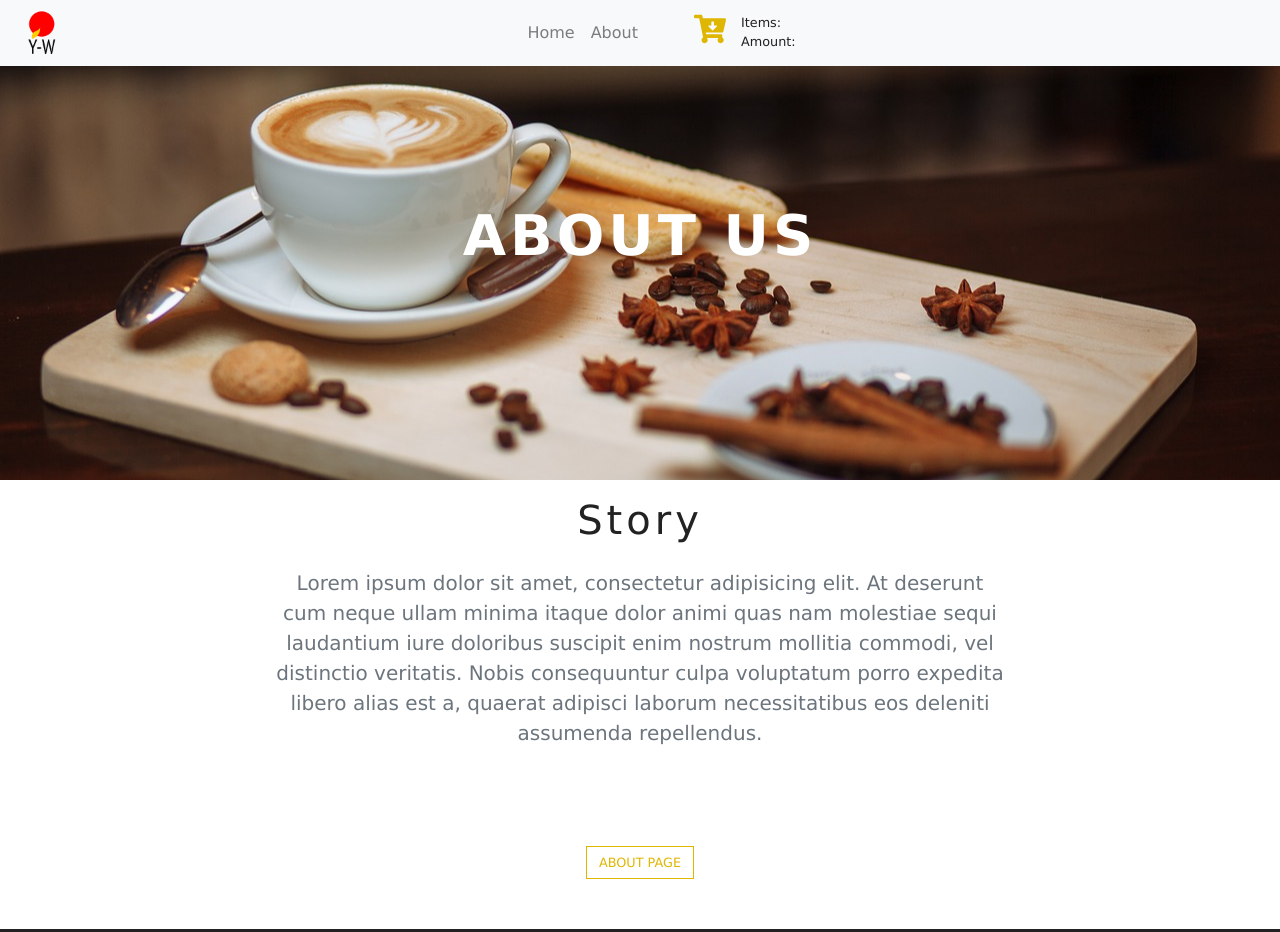
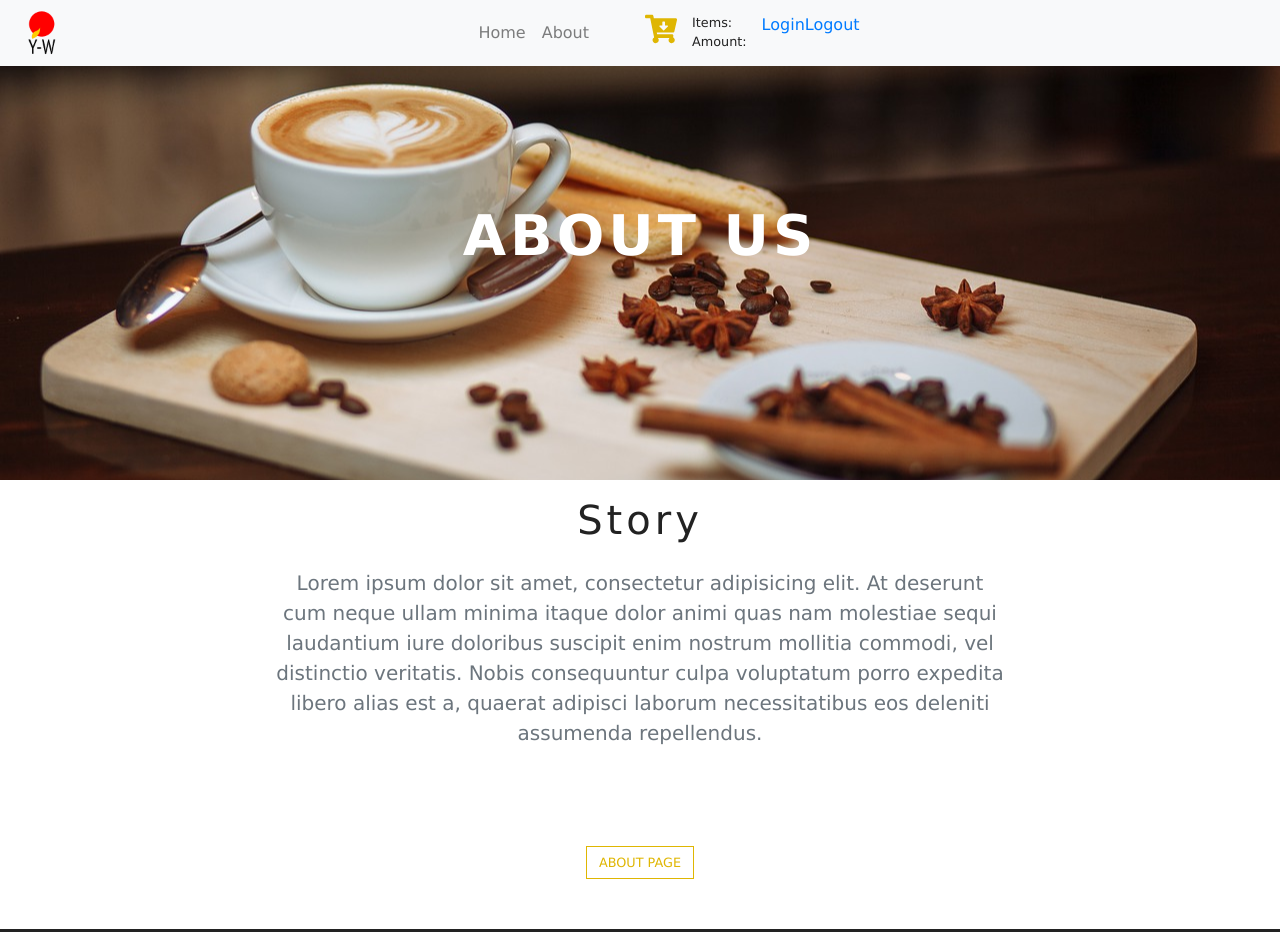
Before and after one commit to rajjubajra/gatsby-coffee-shop, a Gatsby site: page /about in a window 1280 px wide. Shown: the top 932 px of the page. Built offline with nearby package versions, Linux system fonts and the light colour scheme; Gatsby itself is replaced by a stand-in of ours.

Commit message:
snipcart login added

```diff
--- a/src/components/Globals/Nabar.js
+++ b/src/components/Globals/Nabar.js
@@ -51,6 +51,12 @@ export default class Nabar extends Component {
                   <small>Items: <span class="snipcart-total-items"></span></small>
                   <small>Amount: <span class="snipcart-total-price"></span></small>
               </li>
+              <li>
+                <a href="#" class="snipcart-user-profile">
+                  <span class="snipcart-user-email">Login</span>
+                </a>
+                <a href="#" class="snipcart-user-logout">Logout</a>
+              </li>
 
             </ul>
         </div>
```
